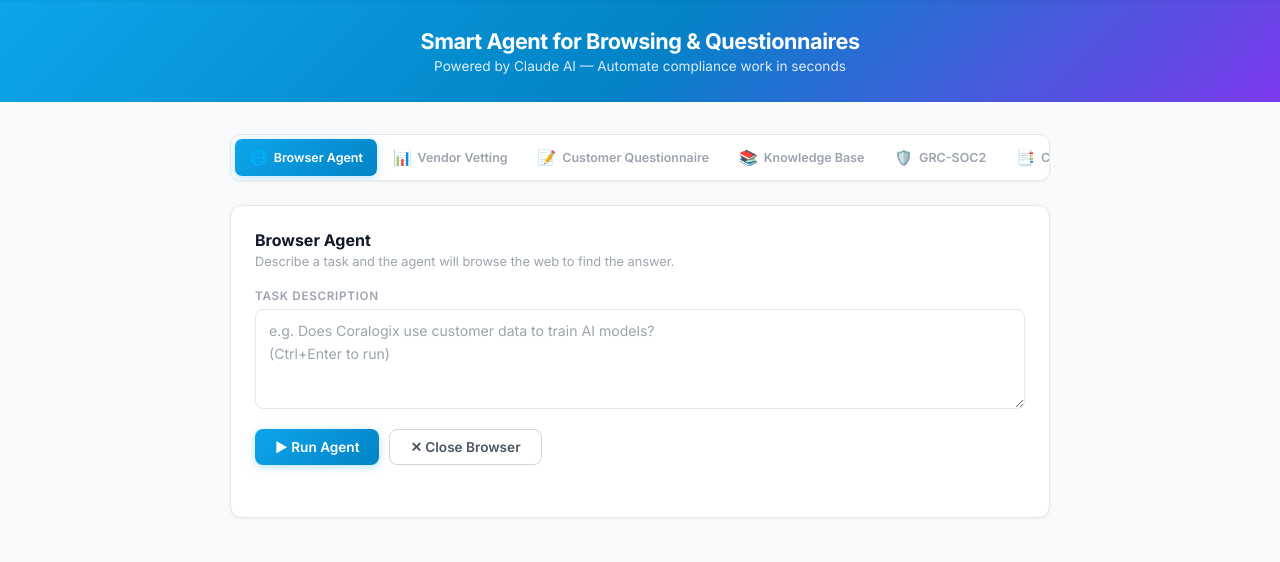
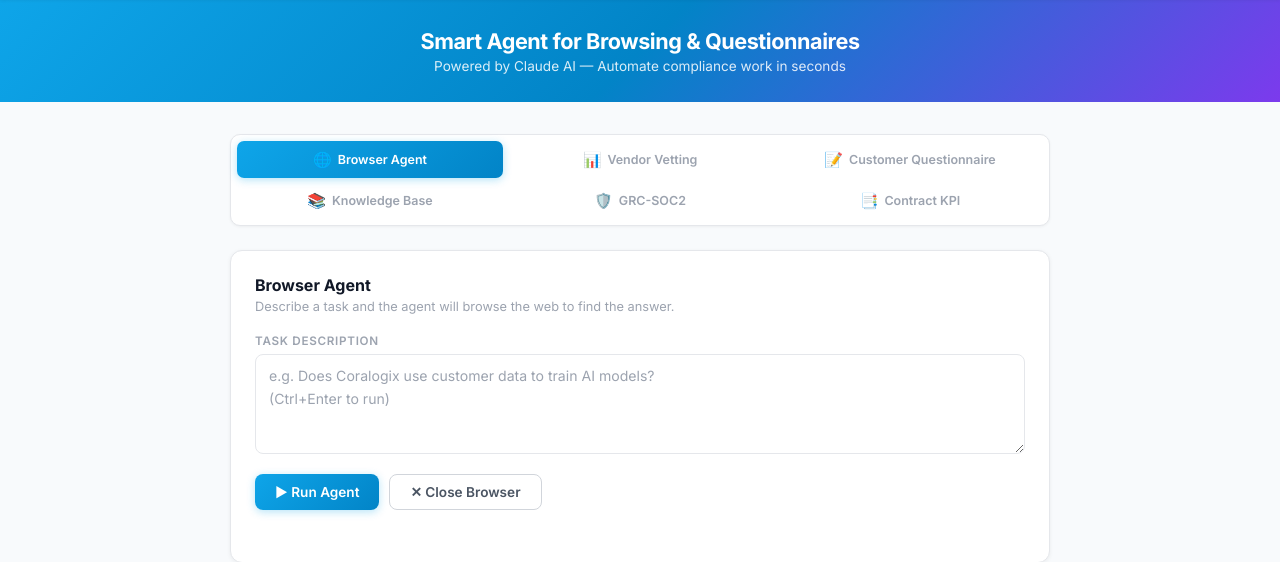
Before and after one commit to zachahrak-hub/Zach--claude-project, a Flask app: page / in a window 1280 px wide. Shown: the part 64-626 px from the top of the page. Run offline with Flask 3, Linux system fonts and the light colour scheme; the visitor is signed in with stand-in values (Sample User, id 1); some libraries are stand-ins or nearby versions.

Commit message:
fix: tabs in 2-row grid layout for better fit

```diff
--- a/templates/index.html
+++ b/templates/index.html
@@ -131,26 +131,23 @@
 
     /* ── Tabs ────────────────────────────────────────────── */
     .tabs {
-      display: flex;
-      gap: 2px;
+      display: grid;
+      grid-template-columns: repeat(3, 1fr);
+      gap: 4px;
       background: var(--surface);
       border: 1px solid var(--border);
       border-radius: 10px;
-      padding: 4px;
+      padding: 6px;
       margin-bottom: 24px;
       box-shadow: 0 1px 3px rgba(0,0,0,0.05);
-      overflow-x: auto;
-      scrollbar-width: none;
-    }
-    .tabs::-webkit-scrollbar { display: none; }
+    }
 
     .tab {
-      flex: 0 0 auto;
       display: flex;
       align-items: center;
       justify-content: center;
       gap: 6px;
-      padding: 9px 14px;
+      padding: 9px 10px;
       border-radius: 7px;
       cursor: pointer;
       font-size: .78rem;
@@ -159,6 +156,7 @@
       transition: color .2s, background .2s;
       white-space: nowrap;
       user-select: none;
+      text-align: center;
     }
 
     .tab:hover:not(.active) { color: var(--text2); background: var(--bg2); }
```
